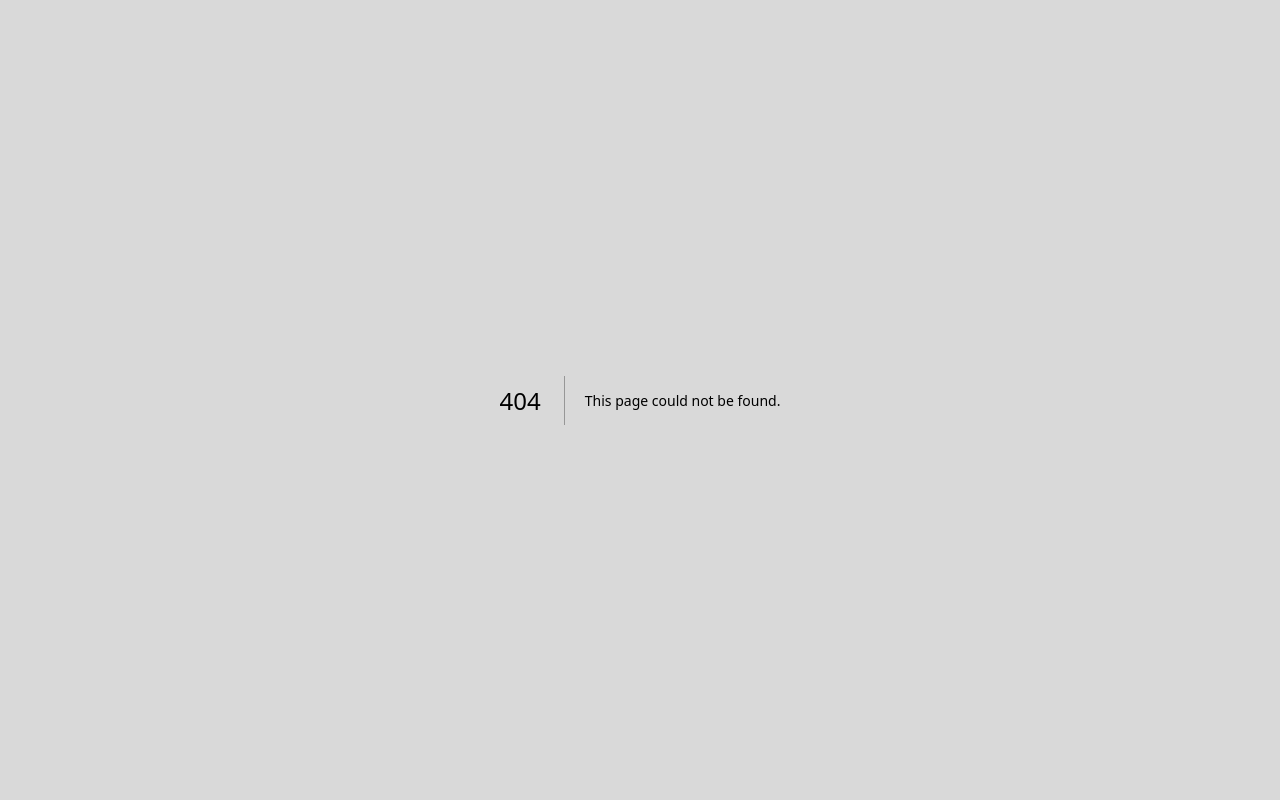
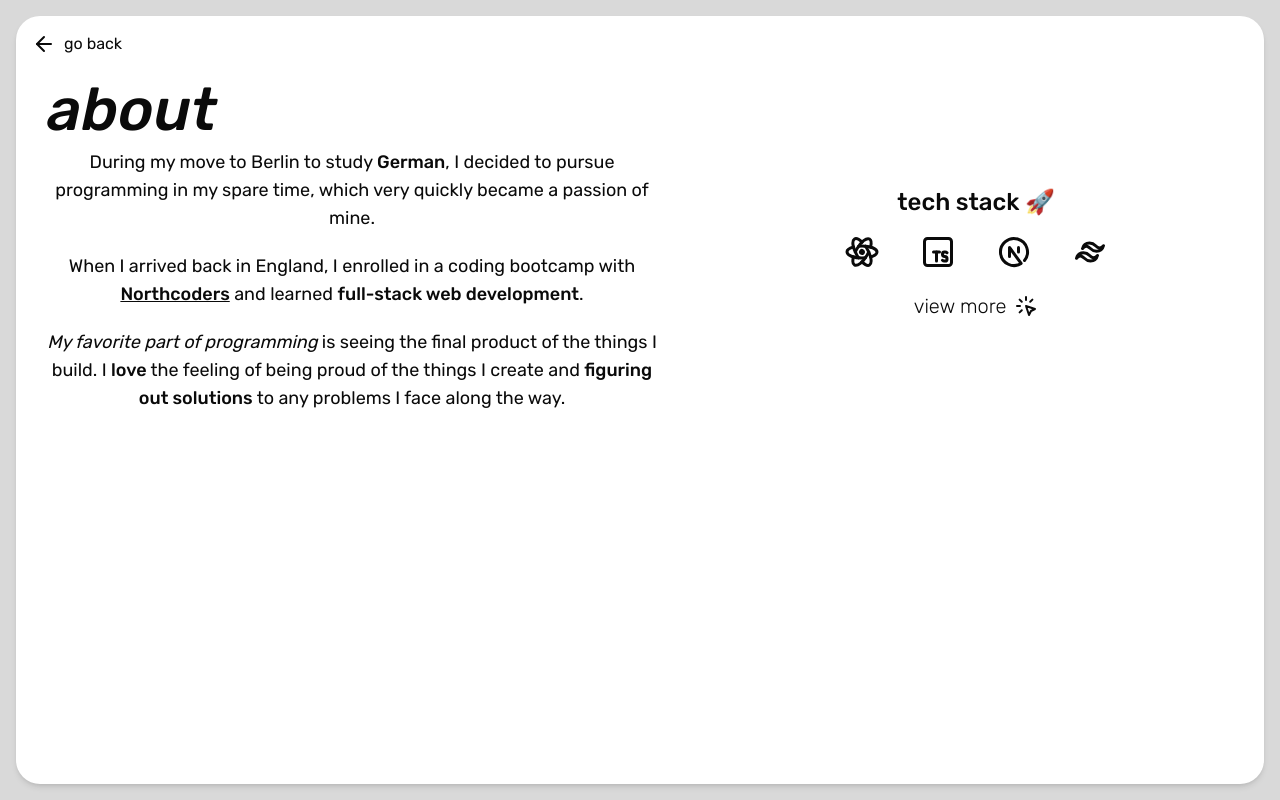
Before and after one commit to notkoyo/folio, a Next.js app: page /about in a window 1280 px wide. Before the commit this address had no page. Built offline with nearby package versions, Linux system fonts and the light colour scheme.

Commit message:
add about page

```diff
--- a/components/about.tsx
+++ b/app/about/page.tsx
@@ -1,19 +1,19 @@
+import TechStackDrawer from "@/components/ui/about/tech-stack-drawer";
+import { IconBrandNextjs, IconBrandReact, IconBrandTailwind, IconBrandTypescript } from "@tabler/icons-react";
+import { ArrowLeft } from "lucide-react";
 import React from "react";
-import {
-  IconBrandNextjs,
-  IconBrandReact,
-  IconBrandTailwind,
-  IconBrandTypescript,
-} from "@tabler/icons-react";
-import TechStackDrawer from "./ui/about/tech-stack-drawer";
 
-export default function About() {
+export default function AboutPage() {
   return (
-    <div className="h-fit p-[1rem]">
+    <div className="h-screen p-[1rem]">
       <span className="sr-only">About section</span>
       <section className="flex flex-col bg-white shadow-md rounded-3xl h-full">
-        <div className="flex w-full justify-start py-8 px-8">
-          <h2 className="text-4xl font-medium">about</h2>
+        <a href="/" className="flex items-center gap-x-2 p-4 hover:translate-x-3 transition duration-300">
+          <ArrowLeft />
+          go back
+        </a>
+        <div className="flex w-full justify-start py-2 px-8">
+          <h2 className="text-6xl -skew-x-12 font-medium">about</h2>
         </div>
         <div className="flex w-full justify-between items-center flex-col md:flex-row">
           <div className="flex flex-col max-w-2xl px-7 pb-3">
--- a/app/page.tsx
+++ b/app/page.tsx
@@ -1,4 +1,3 @@
-import About from "@/components/about";
 import Intro from "@/components/intro";
 import Projects from "@/components/projects";
 
@@ -6,7 +5,6 @@ export default function Home() {
   return (
     <>
       <Intro />
-      <About />
       <Projects />
     </>
   );
```
